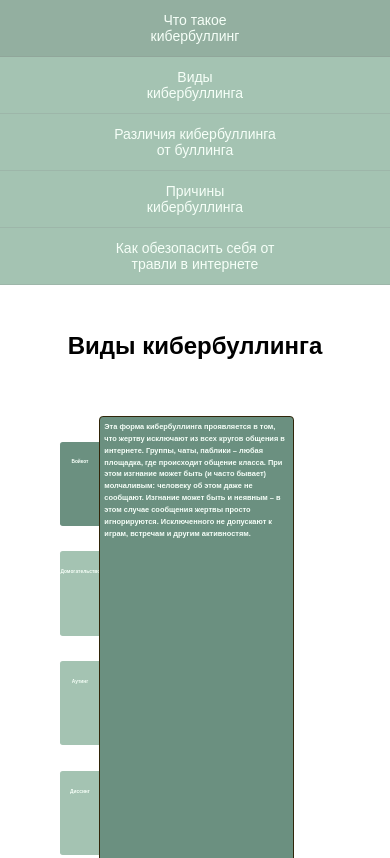
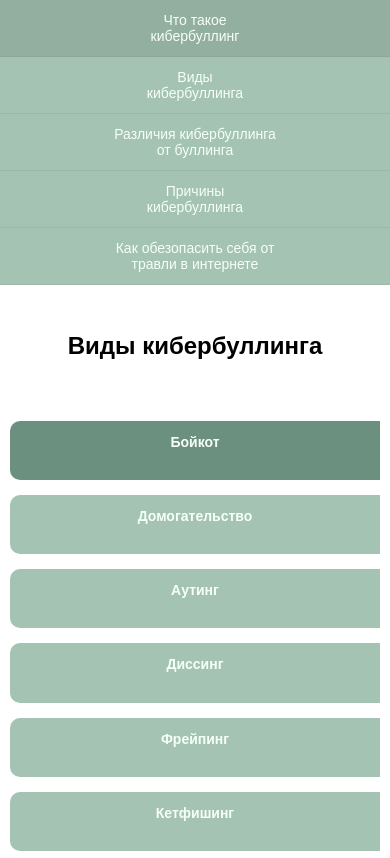
Before and after one commit to parasoid/testing, a plain HTML site: page page/2-page.html in a window 390 px wide. Shown: the top 858 px of the page. Drawn offline with Linux system fonts and the light colour scheme.

Commit message:
Update 2-page.css

```diff
--- a/css/2-page.css
+++ b/css/2-page.css
@@ -9,7 +9,6 @@ body {
   font-family: Arial, sans-serif;
   line-height: 1.6;
 }
-
 
 header {
   background-color: #a4c3b2;
@@ -35,94 +34,81 @@ body {
   background-color: rgba(0, 0, 0, 0.1);
 }
 
-.book{
-    margin-left: 15.5vw ;
-    margin-right: 15.5vw ;
-    margin-top: 6vh;
+.book {
+  width: 90%;
+  max-width: 1400px;
+  margin: 6vh auto 0;
   display: flex;
-
 }
 
-.bookmark-1{
-    border-top-left-radius: 0.7vw;
-    border-bottom-left-radius: 0.7vw;
-    margin-top: 3vh;
-    font-size: 1.25vw;
-    width: 10vw;
-    height: 10vh;
-    background-color: #6b9080 ;
-}
-.bookmark-2{
-    border-top-left-radius: 0.7vw;
-    border-bottom-left-radius: 0.7vw;
-    margin-top: 3vh;
-    font-size: 1.25vw;
-    width: 10vw;
-    height: 10vh;
-    background-color: #a4c3b2 ;
-}
-.bookmark-3{
-    border-top-left-radius: 0.7vw;
-    border-bottom-left-radius: 0.7vw;
-    margin-top: 3vh;
-    font-size: 1.25vw;
-    width: 10vw;
-    height: 10vh;
-    background-color: #a4c3b2 ;
-}
-.bookmark-4{
-    border-top-left-radius: 0.7vw;
-    border-bottom-left-radius: 0.7vw;
-    margin-top: 3vh;
-    font-size: 1.25vw;
-    width: 10vw;
-    height: 10vh;
-    background-color: #a4c3b2 ;
-}
-.bookmark-5{
-    border-top-left-radius: 0.7vw;
-    border-bottom-left-radius: 0.7vw;
-    margin-top: 3vh;
-    font-size: 1.25vw;
-    width: 10vw;
-    height: 10vh;
-    background-color: #a4c3b2 ;
-}
-.bookmark-6{
-    border-top-left-radius: 0.7vw;
-    border-bottom-left-radius: 0.7vw;
-    margin-top: 3vh;
-    font-size: 1.25vw;
-    width: 10vw;
-    height: 10vh;
-    background-color: #a4c3b2 ;
+.marks {
+  width: 20%;
+  min-width: 150px;
 }
 
-.leaf{
-    width: 50vw;
-    height: 90vh;
+.bookmark-1,
+.bookmark-2,
+.bookmark-3,
+.bookmark-4,
+.bookmark-5,
+.bookmark-6 {
+  border-top-left-radius: 10px;
+  border-bottom-left-radius: 10px;
+  margin-top: 3vh;
+  width: 100%;
+  height: 10vh;
+  cursor: pointer;
+  transition: background-color 0.3s ease;
+}
+
+.bookmark-1 {
   background-color: #6b9080;
-    border: 0.3vw solid #312509;
-    border-radius: 1vw;
+}
+
+.bookmark-2,
+.bookmark-3,
+.bookmark-4,
+.bookmark-5,
+.bookmark-6 {
+  background-color: #a4c3b2;
+}
+
+.bookmark-1:hover,
+.bookmark-2:hover,
+.bookmark-3:hover,
+.bookmark-4:hover,
+.bookmark-5:hover,
+.bookmark-6:hover {
+  background-color: #5a7a6d;
+}
+
+.leaf {
+  width: 80%;
+  min-height: 60vh;
+  background-color: #6b9080;
+  border: 4px solid #312509;
+  border-radius: 10px;
+  padding: 20px;
 }
 
 .text-on-white {
   color: black;
   margin: 0 auto 2vh auto;
-    width: 75%;
+  width: 90%;
   font-size: 2.5rem;
+  text-align: center;
 }
 
-
-.mark-text{
+.mark-text {
   text-align: center;
   padding-top: 2vh;
-    font-size: 1.25vw;
+  font-size: 16px;
 }
 
-.leaf-text{
-    padding: 1vw;
-    font-size: 1.9vw;
+.leaf-text {
+  padding: 20px;
+  font-size: 18px;
+  line-height: 1.7;
 }
 
 footer {
@@ -138,13 +124,12 @@ footer {
     font-size: 14px;
   }
 
-.info-container {
-      width: 85%;
+  .text-on-white {
+    font-size: 2rem;
   }
 
-.text-on-white {
-      width: 85%;
-      font-size: 2rem;
+  .leaf-text {
+    font-size: 17px;
   }
 }
 
@@ -155,16 +140,46 @@ footer {
     padding: 12px 8px;
   }
 
-    .info-container {
-      width: 90%;
+  .book {
+    width: 95%;
+    flex-direction: column;
   }
 
-    .info {
+  .marks {
+    width: 100%;
+    display: flex;
+    flex-wrap: wrap;
+    justify-content: center;
+    gap: 10px;
+  }
+
+  .bookmark-1,
+  .bookmark-2,
+  .bookmark-3,
+  .bookmark-4,
+  .bookmark-5,
+  .bookmark-6 {
+    width: 45%;
+    margin-top: 10px;
+    height: 8vh;
+  }
+
+  .leaf {
+    width: 100%;
+    margin-top: 20px;
+  }
+
+  .mark-text {
+    padding-top: 10px;
+    font-size: 14px;
+  }
+
+  .leaf-text {
     font-size: 16px;
+    padding: 15px;
   }
 
   .text-on-white {
-      width: 90%;
     font-size: 1.8rem;
   }
 }
@@ -176,19 +191,24 @@ footer {
     border-bottom: 1px solid rgba(128, 128, 128, 0.2);
   }
 
-    .info-container {
-      width: 95%;
-      border-radius: 10px;
+  .bookmark-1,
+  .bookmark-2,
+  .bookmark-3,
+  .bookmark-4,
+  .bookmark-5,
+  .bookmark-6 {
+    width: 100%;
+    height: 7vh;
+    margin-top: 5px;
   }
 
-    .info {
-      font-size: 14px;
+  .leaf-text {
+    font-size: 15px;
     padding: 10px;
   }
 
   .text-on-white {
     width: 95%;
     font-size: 1.5rem;
-      text-align: center;
   }
 }
```
Lines whose indentation alone changed are shown as unchanged.
